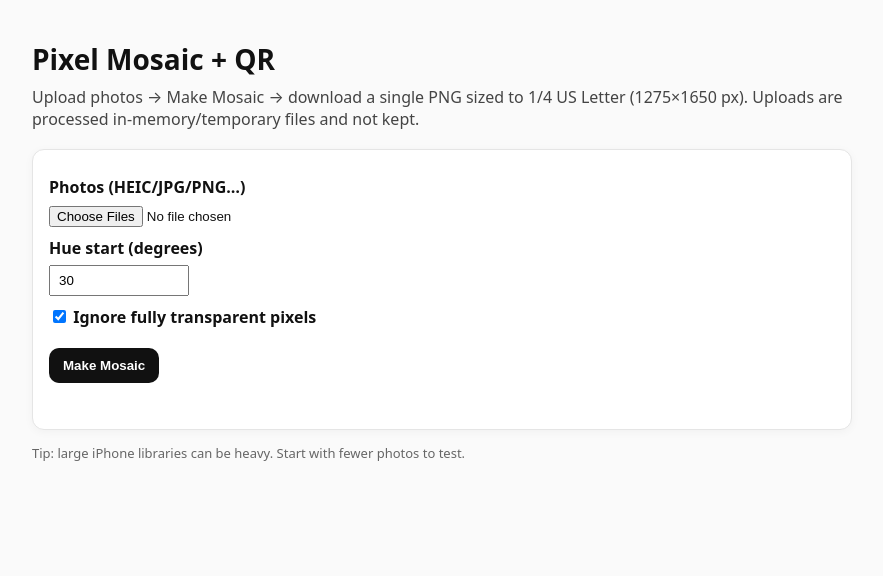
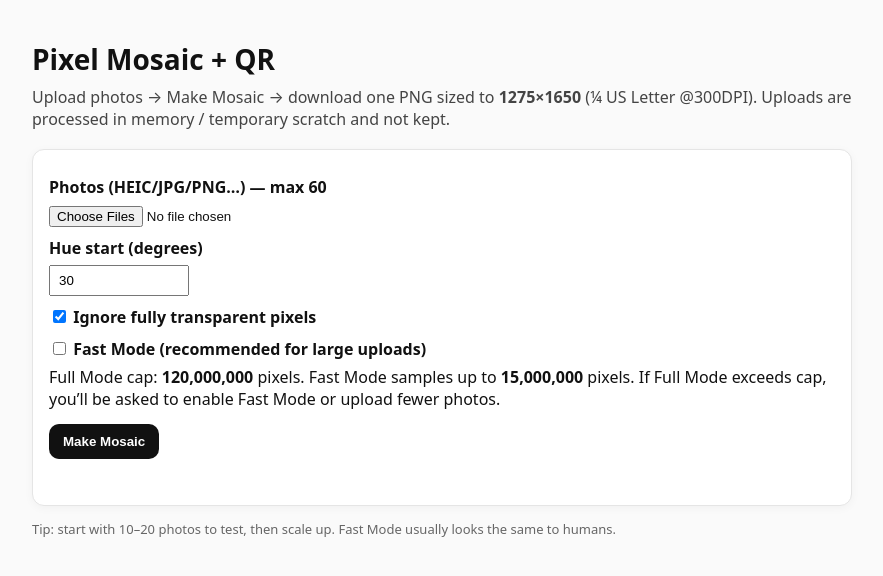
Before and after one commit to cathleenZzzz/Pixels_of_Time, a Flask app: page / in a window 1280 px wide. Shown: the top 576 px of the page, without its empty margins (198-1081 px from the left). Run offline with Flask 3, Linux system fonts and the light colour scheme.

Commit message:
Update index.html

```diff
--- a/templates/index.html
+++ b/templates/index.html
@@ -10,12 +10,12 @@
   <main class="wrap">
     <h1>Pixel Mosaic + QR</h1>
     <p class="sub">
-      Upload photos → Make Mosaic → download a single PNG sized to 1/4 US Letter (1275×1650 px).
-      Uploads are processed in-memory/temporary files and not kept.
+      Upload photos → Make Mosaic → download one PNG sized to <b>{{out_w}}×{{out_h}}</b> (¼ US Letter @300DPI).
+      Uploads are processed in memory / temporary scratch and not kept.
     </p>
 
     <section class="card">
-      <label class="label">Photos (HEIC/JPG/PNG…)</label>
+      <label class="label">Photos (HEIC/JPG/PNG…) — max {{max_files}}</label>
       <input id="files" type="file" multiple />
 
       <div class="row">
@@ -30,6 +30,18 @@
         </label>
       </div>
 
+      <div class="row">
+        <label class="label">
+          <input id="fastMode" type="checkbox" />
+          Fast Mode (recommended for large uploads)
+        </label>
+        <div class="hint">
+          Full Mode cap: <b>{{"{:,}".format(full_cap)}}</b> pixels.
+          Fast Mode samples up to <b>{{"{:,}".format(fast_cap)}}</b> pixels.
+          If Full Mode exceeds cap, you’ll be asked to enable Fast Mode or upload fewer photos.
+        </div>
+      </div>
+
       <button id="go" class="btn">Make Mosaic</button>
 
       <div id="status" class="status"></div>
@@ -40,10 +52,13 @@
     </section>
 
     <footer class="foot">
-      Tip: large iPhone libraries can be heavy. Start with fewer photos to test.
+      Tip: start with 10–20 photos to test, then scale up. Fast Mode usually looks the same to humans.
     </footer>
   </main>
 
+  <script>
+    window.__MAX_FILES__ = {{max_files}};
+  </script>
   <script src="/static/app.js"></script>
 </body>
 </html>
```
